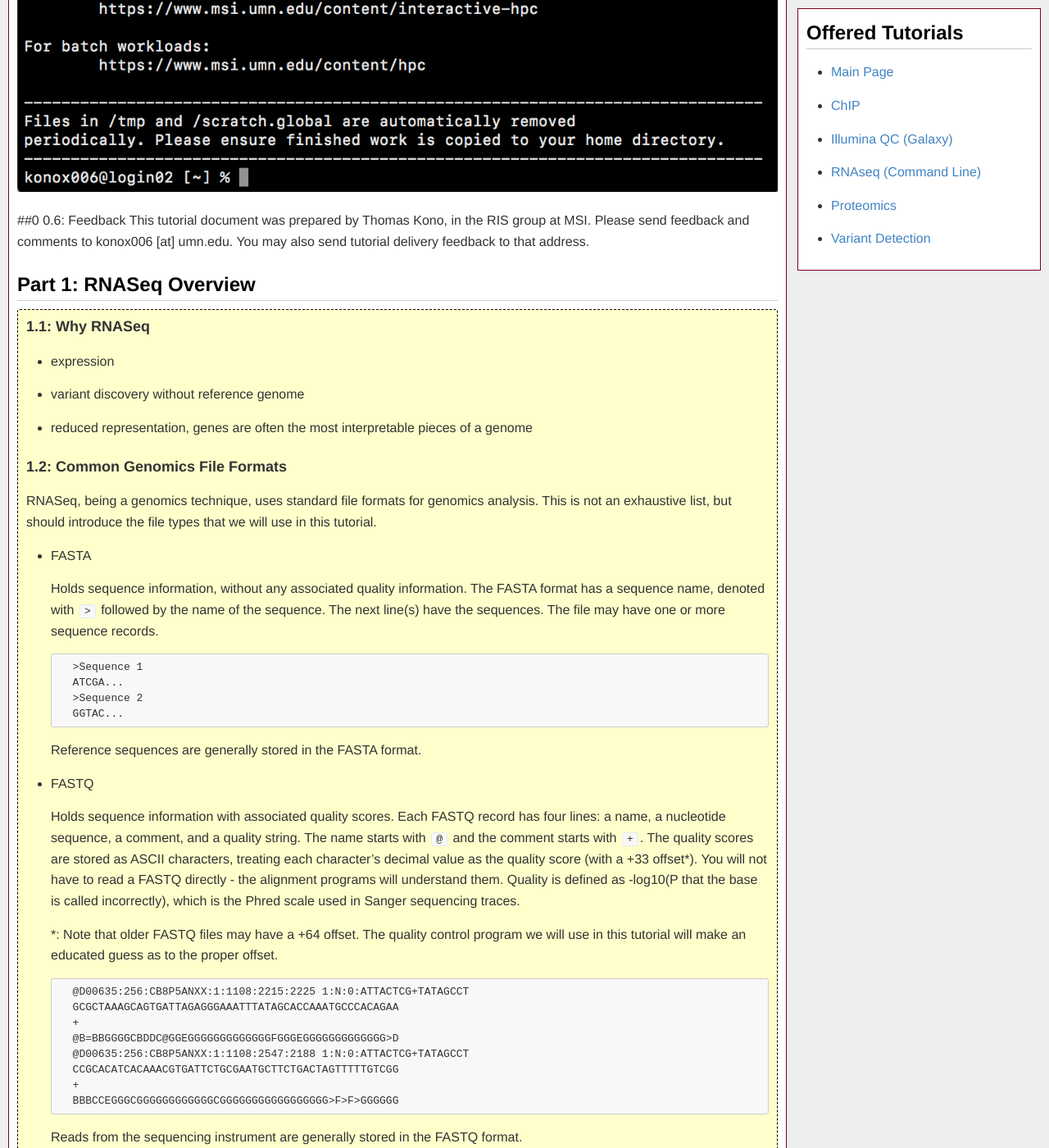
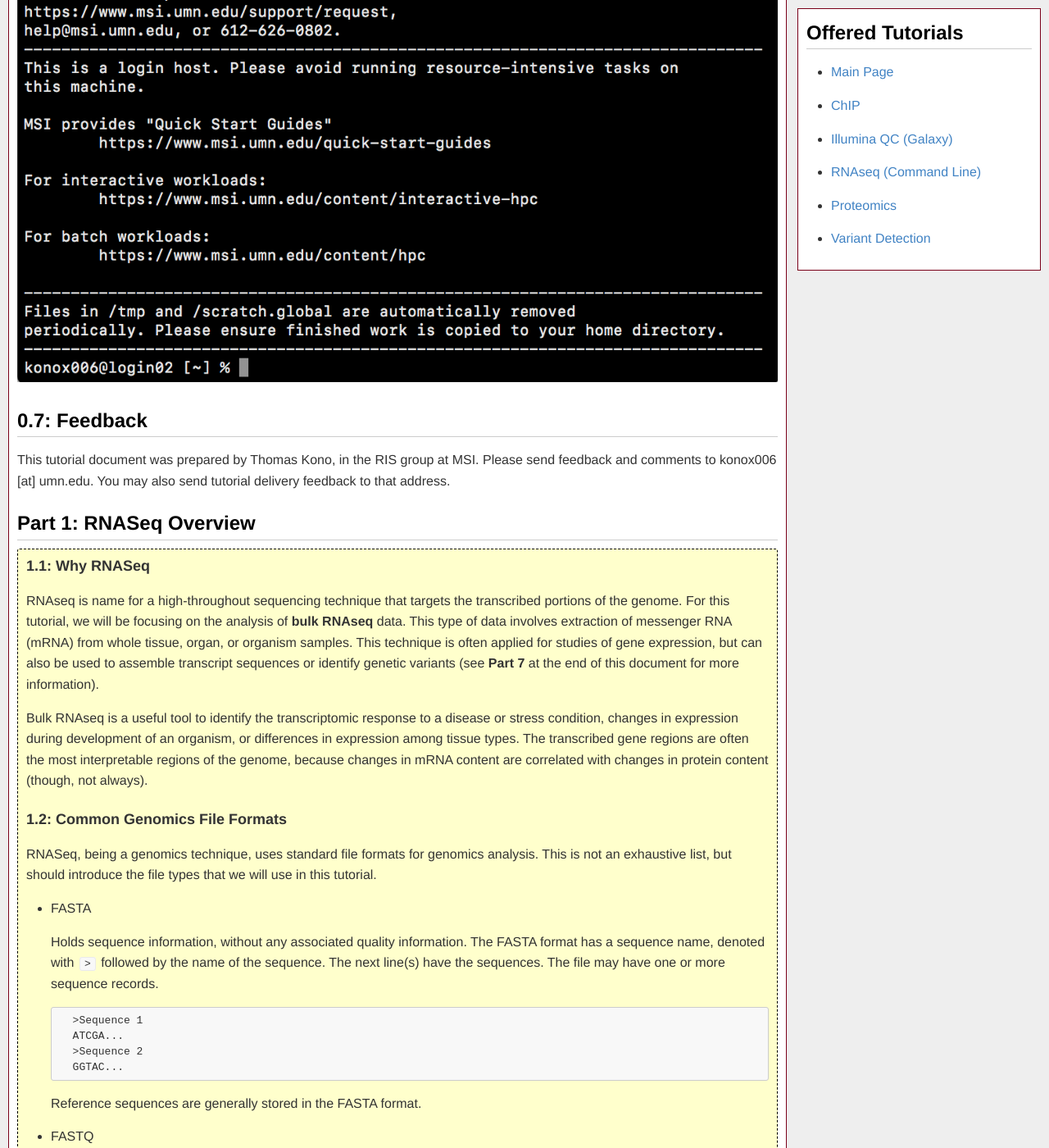
Before and after one commit to msi-ris/Tutorials, a Jekyll site: the page built from rnaseq_cmd.md, in a window 1280 px wide and 1400 px high, scrolled down 4079 px. Shown: the whole window at 82% size. Built offline with Jekyll 4.4.1, drawn with Linux system fonts in a browser that asks for light colours; some of the changed text lies outside the part shown.

Commit message:
Update rnaseq

```diff
--- a/rnaseq_cmd.md
+++ b/rnaseq_cmd.md
@@ -45,7 +45,17 @@ of the tutorial
 - Learn how to use the UMII-RIS pipelines to perform a differential expression
   analysis with RNAseq
 
-### 0.3: Required Software
+### 0.3: Scope of the Tutorial
+This tutorial will only cover analysis of **bulk RNAseq** of mRNA. We will not
+cover single cell RNAseq analysis or small RNA sequencing analysis.
+
+While we will be teaching how to use analysis tools from the command-line, the
+names and options that we are supplying should be available in the Galaxy
+versions. See our [Illumina QC With Galaxy]((https://pages.github.umn.edu/MSI-RIS/Tutorials/illumina_galaxy/).
+tutorial for details on how to create workflows with Galaxy that will let you
+run similar analyses that we will cover here.
+
+### 0.4: Required Software
 You will need the following pieces of software to be installed on your local
 computer to follow along with the tutorial.
 
@@ -134,7 +144,7 @@ to the system.
 ![SSH]({{ "/graphics/rnaseq_cmd/ssh.png" | prepend: site.baseurl }})
 ![Login]({{ "/graphics/rnaseq_cmd/login.png" | prepend: site.baseurl }})
 
-##0 0.6: Feedback
+## 0.7: Feedback
 This tutorial document was prepared by Thomas Kono, in the RIS group at MSI.
 Please send feedback and comments to konox006 [at] umn.edu. You may also send
 tutorial delivery feedback to that address.
@@ -144,9 +154,20 @@ tutorial delivery feedback to that address.
 <div class="info" markdown="1">
 
 ### 1.1: Why RNASeq
-- expression
-- variant discovery without reference genome
-- reduced representation, genes are often the most interpretable pieces of a genome
+RNAseq is name for a high-throughout sequencing technique that targets the
+transcribed portions of the genome. For this tutorial, we will be focusing on
+the analysis of **bulk RNAseq** data. This type of data involves extraction of
+messenger RNA (mRNA) from whole tissue, organ, or organism samples. This
+technique is often applied for studies of gene expression, but can also be
+used to assemble transcript sequences or identify genetic variants (see
+**Part 7** at the end of this document for more information).
+
+Bulk RNAseq is a useful tool to identify the transcriptomic response to a
+disease or stress condition, changes in expression during development of an
+organism, or differences in expression among tissue types. The transcribed
+gene regions are often the most interpretable regions of the genome, because
+changes in mRNA content are correlated with changes in protein content (though,
+not always).
 
 ### 1.2: Common Genomics File Formats
 RNASeq, being a genomics technique, uses standard file formats for genomics
```
Also changed, not shown: other parts of rnaseq_cmd.md (+4 -4 lines).
